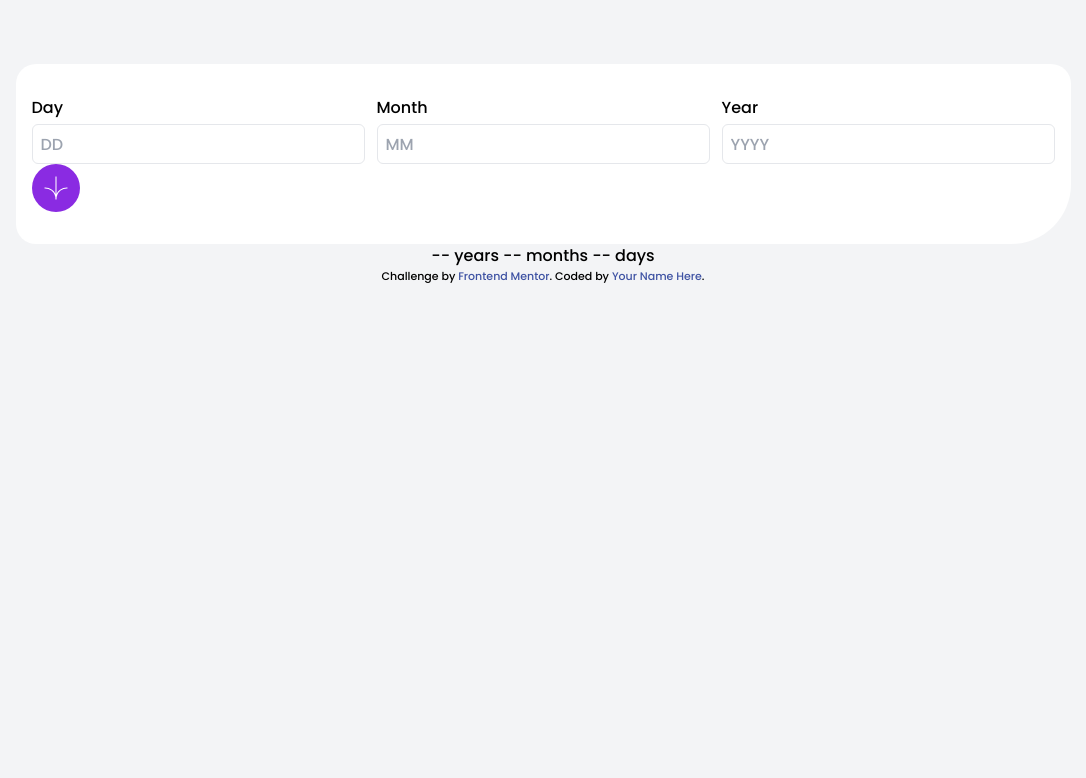
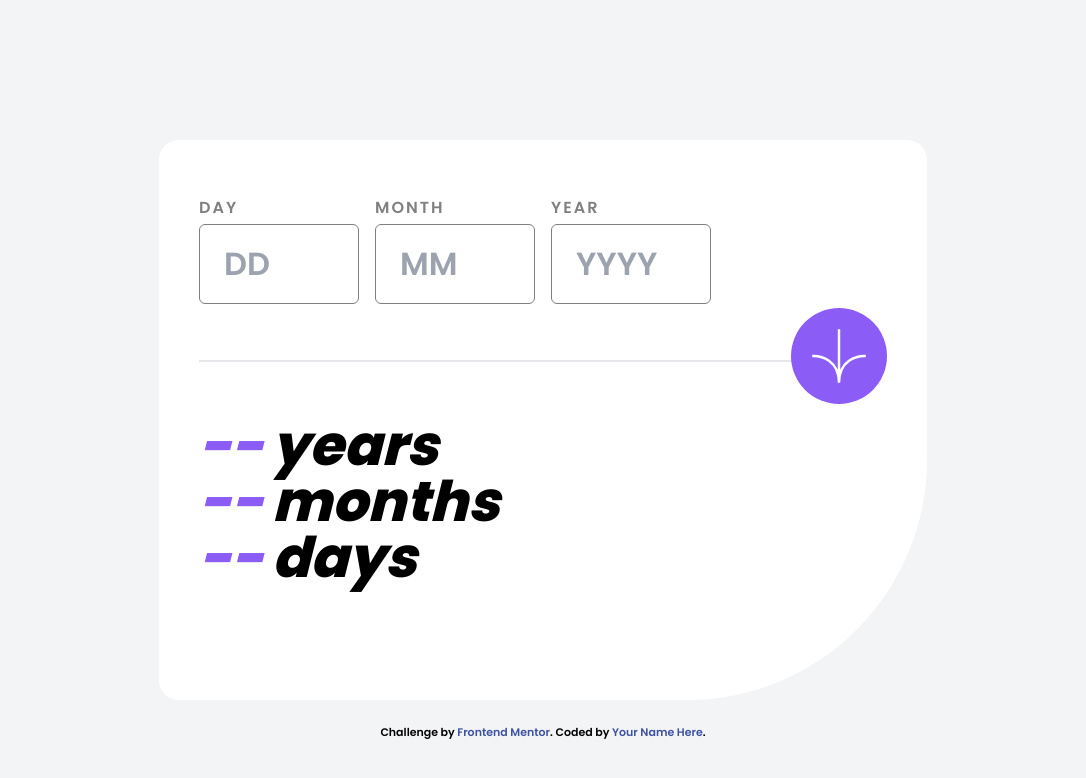
Before and after one commit to suruaino/challenge16, a plain HTML site: page index.html in a window 1280 px wide. Shown: the whole page, without its empty margins (97-1183 px from the left). Drawn offline with nearby package versions, Linux system fonts and the light colour scheme.

Commit message:
added js file

```diff
--- a/index.html
+++ b/index.html
@@ -11,7 +11,7 @@
   <script src="https://cdn.tailwindcss.com"></script>
   <link rel="preconnect" href="https://fonts.googleapis.com">
   <link rel="preconnect" href="https://fonts.gstatic.com" crossorigin>
-  <link href="https://fonts.googleapis.com/css2?family=Poppins:wght@500&display=swap" rel="stylesheet">
+  <link href="https://fonts.googleapis.com/css2?family=Poppins:wght@600;800;900&display=swap" rel="stylesheet">
 
   <title>Frontend Mentor | Age calculator app</title>
   <link rel="stylesheet" href="styles.css">
@@ -28,39 +28,45 @@
   </style>
 </head>
 
-<body class="bg-gray-100 flex flex-col justify-center items-center">
-  <div class="main-container bg-white  mt-16 flex flex-col ">
-    <form class="px-4 py-8">
-      <div class="inputs-bx  flex max-w-full gap-3">
-        <div class="day-bx w-full flex flex-col gap-1">
-          <label for="">Day</label>
-          <input type="number" placeholder="DD" class="w-full h-10 px-2 border rounded-md">
+<body class="bg-gray-100 md:h-screen flex flex-col justify-center items-center">
+  <div class="main-container bg-white px-6 md:px-10 mt-20 flex flex-col">
+    <form class="py-11 md:py-14 pb-16 border-b-2 relative">
+      <div class="inputs-bx flex max-w-full md:justify-start gap-4">
+        <div class="day-bx w-full md:w-40 flex flex-col gap-1">
+          <label for="day">Day</label>
+          <input id="day" type="number" placeholder="DD" class="w-full h-12 md:h-20 px-2 md:px-6 border rounded-md">
         </div>
-        <div class="month-bx w-full flex flex-col gap-1">
-          <label for="">Month</label>
-          <input type="number" placeholder="MM" class="w-full h-10 px-2 border rounded-md">
+        <div class="month-bx w-full md:w-40 flex flex-col gap-1">
+          <label for="month">Month</label>
+          <input id="month" type="number" placeholder="MM" class="w-full h-12 md:h-20 px-2 md:px-6 border rounded-md">
         </div>
-        <div class="day-bx w-full flex flex-col gap-1">
-          <label for="">Year</label>
-          <input type="number" placeholder="YYYY" class="w-full h-10 px-2 border rounded-md">
+        <div class="day-bx w-full md:w-40 flex flex-col gap-1">
+          <label for="year">Year</label>
+          <input id="year" type="number" placeholder="YYYY" class="w-full h-12 md:h-20 px-2 md:px-6 border rounded-md">
         </div>
       </div>
-      <button class="p-3 flex justify-center items-center">
-        <img src="assets/icon-arrow.svg" alt="iImage" class="w-6 h-6">
+      <button id="calc-btn" class="bg-violet-500 p-5 flex justify-center items-center absolute left-1/2 md:left-auto -translate-x-1/2 md:-translate-x-0 -bottom-8 md:-bottom-11 md:right-0  rounded-full">
+        <img src="assets/icon-arrow.svg" alt="iImage" class="w-6 md:w-14 h-6 md:h-14">
       </button>
     </form>
-    <main></main>
+
+
+    <main class=" font-extrabold inputs-bx py-14 flex flex-col max-w-full">
+      <div class="years"><i><span class="text-violet-500 mr-2">--</span>years</i></div>
+      <div class="years"><i><span class="text-violet-500 mr-2">--</span>months</i></div>
+      <div class="years"><i><span class="text-violet-500 mr-2">--</span>days</i></div>
+    </main>
 
   </div>
 
-  -- years
-  -- months
-  -- days
-
-  <div class="attribution">
+  <div class="attribution mt-6">
     Challenge by <a href="https://www.frontendmentor.io?ref=challenge" target="_blank">Frontend Mentor</a>.
     Coded by <a href="#">Your Name Here</a>.
   </div>
+
+
+
+  <script src="script.js"></script>
 </body>
 
 </html>
--- /dev/null
+++ b/script.js
@@ -0,0 +1,13 @@
+const myDate = new Date;
+let currentYr = myDate.getFullYear();
+let currentMth = myDate.getMonth() + 1;
+let currentDay = myDate.getDate();
+
+
+let birthYr = document.querySelector("#year").value;
+let birthMth = document.querySelector("#month").value;
+let birthDay = document.querySelector("#day").value;
+
+
+const calcBtn = document.getElementById("calc-btn");
+console.log(birthYr)
--- a/styles.css
+++ b/styles.css
@@ -27,11 +27,40 @@ font-family: var(--font-family);
     max-width: 92%;
     border-radius: 20px 20px 60px 20px;
 }
-aside{
-    /* max-width: 95%; */
+
+.inputs-bx input{
+    border: 1px solid gray;
 }
-form button{
-    background-color: blueviolet;
-    border-radius: 50%;
+.inputs-bx label{
+    color: gray;
+    text-transform: uppercase;
+    font-size: .8rem;
+    font-weight: 300;
+    letter-spacing: 2px;
+}
+main{
+    font-size: 2.75rem;
+    font-weight: 800;
 
 }
+
+
+@media (min-width: 768px) {
+    main{
+        font-size: 3.5rem;
+        line-height: 1;
+    }
+    .main-container{
+        width: 60%;
+        max-width: 70%;
+        height: 70%;
+        border-radius: 20px 20px 15rem 20px;
+    }
+    .inputs-bx label{
+        font-size: 1rem;
+
+    }
+    .inputs-bx input{
+        font-size: 2rem;
+    }
+}
```
Also changed, not shown: assets/images/favicon-32x32.png (renamed from assets/favicon-32x32.png).
